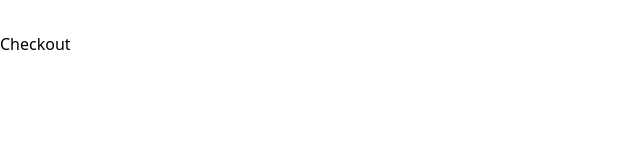
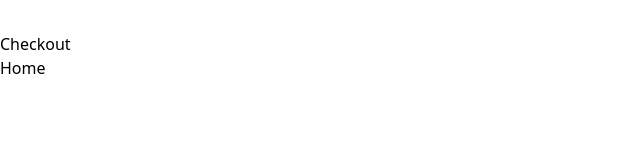
Before and after one commit to ShahadatShuvo/FullStack-Ecommerce, a Next.js app in the folder frontend/: page /checkout in a window 1280 px wide. Shown: the top 160 px of the page, without its empty margins (0-640 px from the left). Built offline with nearby package versions, Linux system fonts and the light colour scheme.

Commit message:
added page link

```diff
--- a/frontend/src/app/checkout/page.tsx
+++ b/frontend/src/app/checkout/page.tsx
@@ -1,7 +1,15 @@
+import Link from "next/link";
 import React from "react";
 
 function Checkout() {
-  return <div className="bg-white h-screen py-8">Checkout</div>;
+  return (
+    <div className="bg-white h-screen py-8">
+      Checkout
+      <Link href="/">
+        <p>Home</p>
+      </Link>
+    </div>
+  );
 }
 
 export default Checkout;
--- a/frontend/src/components/HomePage/Navbar/CartMenu.tsx
+++ b/frontend/src/components/HomePage/Navbar/CartMenu.tsx
@@ -12,6 +12,7 @@ import Tooltip from "@mui/material/Tooltip";
 import Image from "next/image";
 import * as React from "react";
 import "../NewArrival/index.css";
+import Link from "next/link";
 
 export default function CartMenu() {
   const { contextValue, increateContextValue, deleteContextValue } =
@@ -138,14 +139,13 @@ export default function CartMenu() {
               <p>Subtotal</p>
               <p>{subTotal} TK</p>
             </div>
-            <div className="px-5 py-3 pt-5  flex justify-between gap-2">
-              <a
-                href="/checkout"
-                className="w-full px-6 py-2 rounded-full text-center drop-shadow-md hover:drop-shadow-xl bg-gray-800 hover:bg-gray-950 text-white font-semibold"
-              >
-                Check out
-              </a>
-            </div>
+            <Link href="/checkout">
+              <div className="px-5 py-3 pt-5  flex justify-between gap-2">
+                <p className="w-full px-6 py-2 rounded-full text-center drop-shadow-md hover:drop-shadow-xl bg-gray-800 hover:bg-gray-950 text-white font-semibold">
+                  Check out
+                </p>
+              </div>
+            </Link>
           </div>
         </div>
       </Menu>
```
